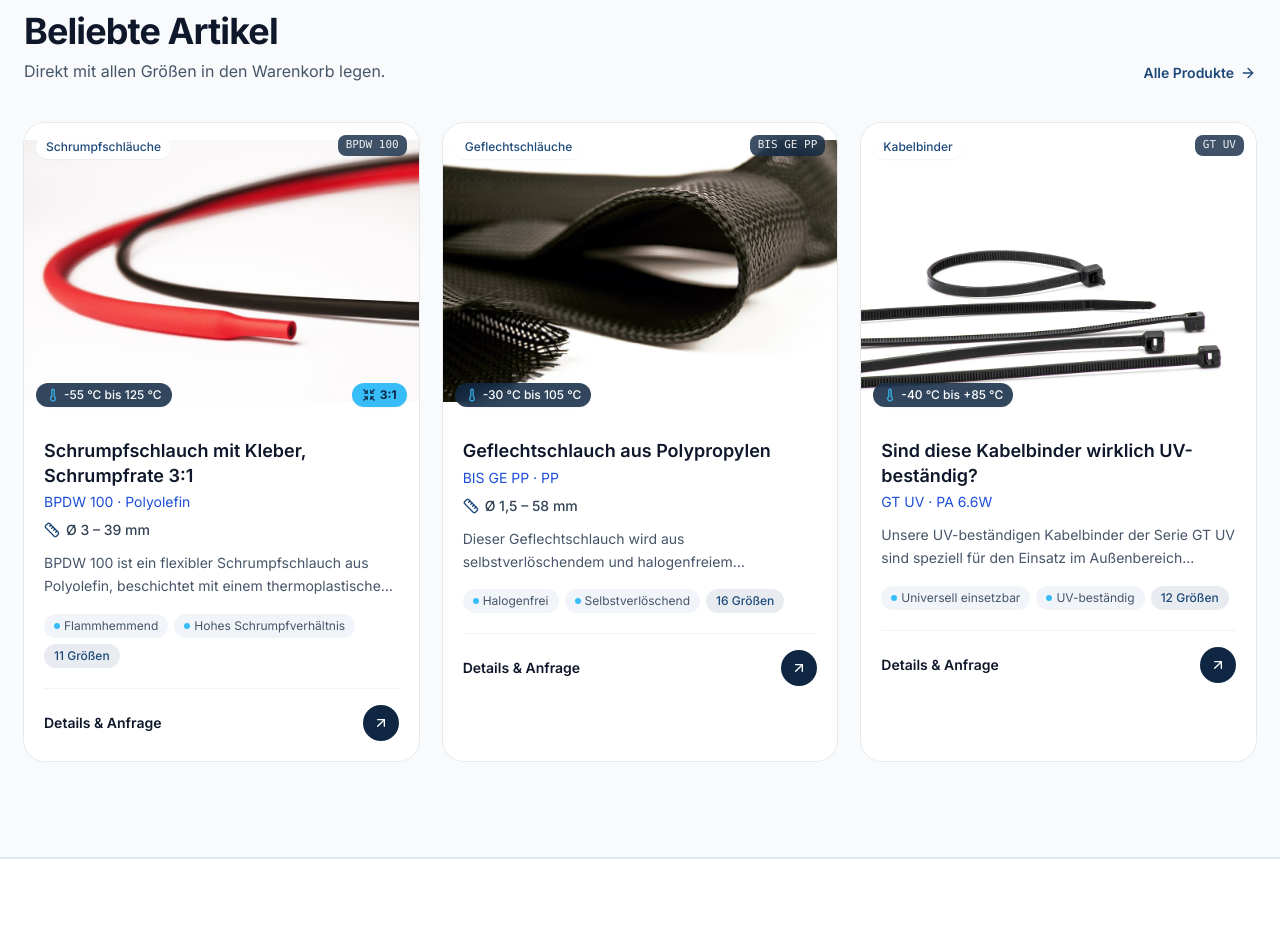
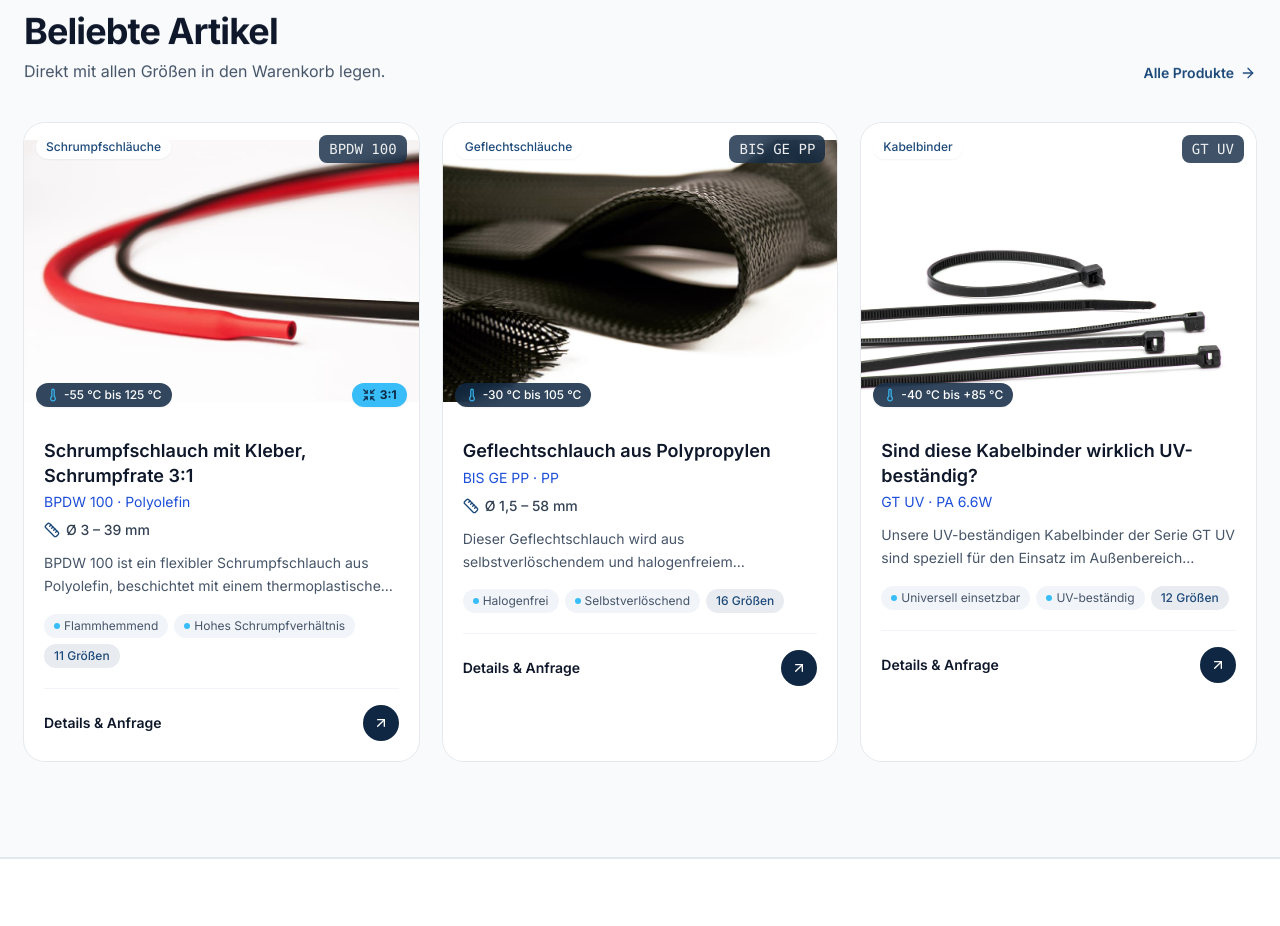
Before and after one commit to podbihis-sys/SaaS, a Next.js app in the folder web/: page /bit in a window 1280 px wide. Shown: the part 4143-5069 px from the top of the page. Built offline with nearby package versions, Linux system fonts and the light colour scheme; no server answers; the database is empty.

Commit message:
style(bit): larger product code badge on product cards
Co-Authored-By: Claude Opus 4.8 (1M context) <noreply@anthropic.com>
Claude-Session: https://claude.ai/code/session_01V7aeYpsbNMy52PPqLNkceZ

```diff
--- a/web/src/app/bit/_components/product-card.tsx
+++ b/web/src/app/bit/_components/product-card.tsx
@@ -25,7 +25,7 @@ export function ProductCard({ product }: { product: Product }) {
           {category?.name}
         </span>
         {product.code !== product.name && (
-          <span className="absolute right-3 top-3 rounded-md bg-[#0f2742]/80 px-2 py-0.5 font-mono text-[11px] font-medium text-white/90 backdrop-blur">
+          <span className="absolute right-3 top-3 rounded-md bg-[#0f2742]/80 px-2.5 py-1 font-mono text-sm font-medium text-white/90 backdrop-blur">
             {product.code}
           </span>
         )}
```
